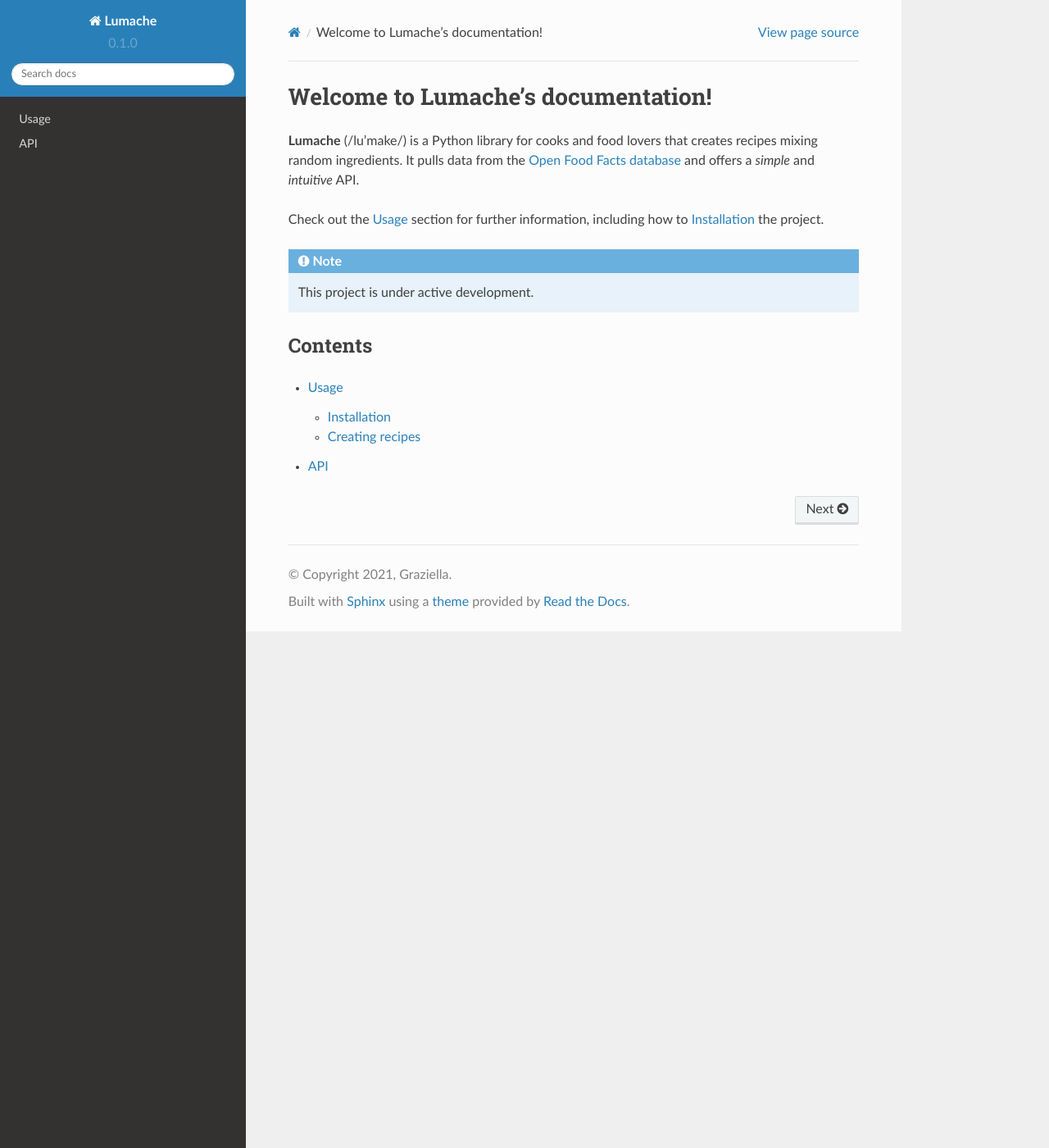
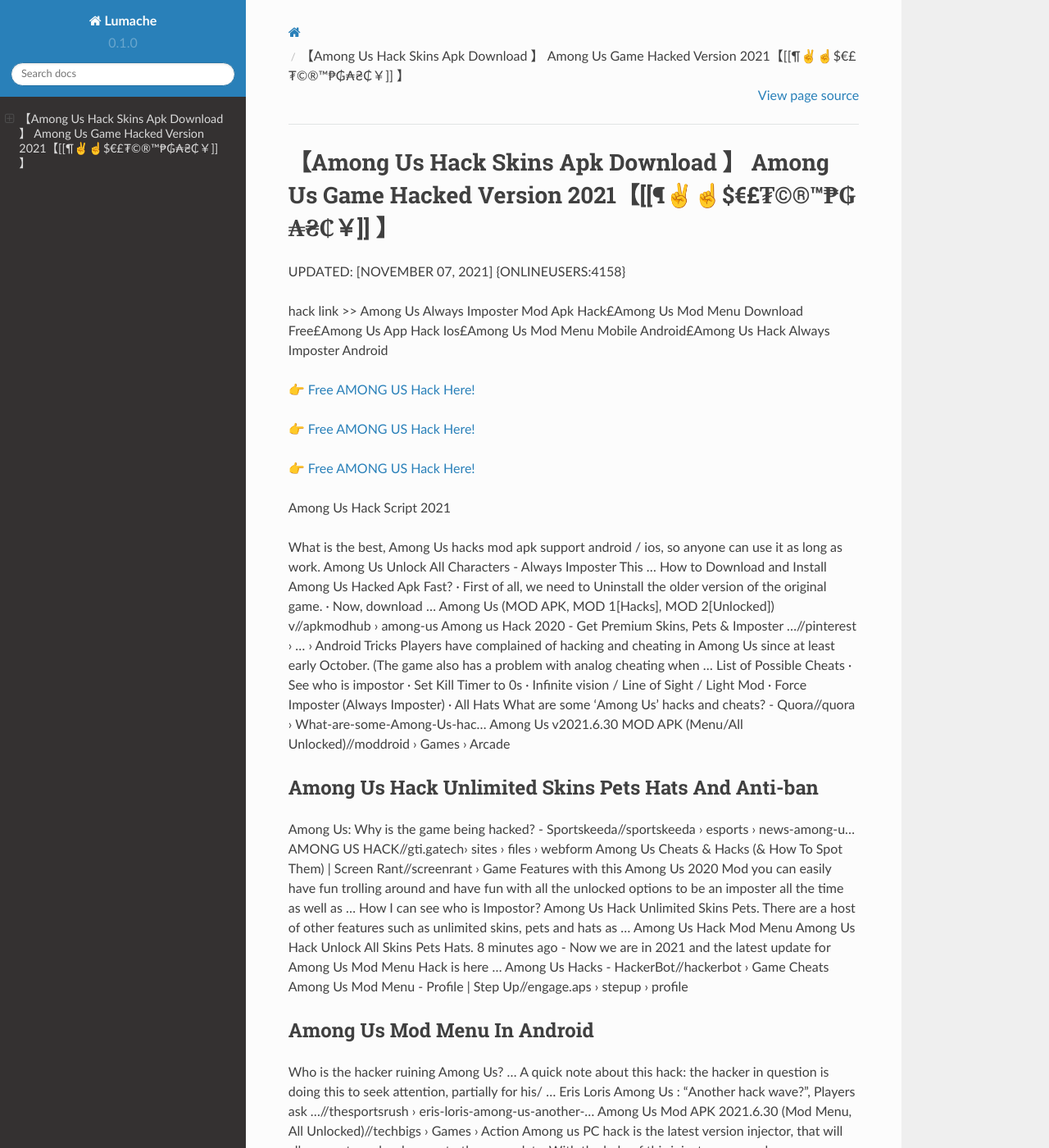
Before and after one commit to Horne573/Wol1f3, a Sphinx documentation site: the page built from docs/source/index.rst, in a window 1280 px wide and 1400 px high. Shown: the whole window at 82% size. Built offline with Sphinx 7.4.7 and the Read the Docs theme 2.0.0, drawn with Linux system fonts in a browser that asks for light colours; some of the changed text lies outside the part shown.

Commit message:
Update index.rst

```diff
--- a/docs/source/index.rst
+++ b/docs/source/index.rst
@@ -1,22 +1,62 @@
-Welcome to Lumache's documentation!
-===================================
+【Among Us Hack Skins Apk Download 】 Among Us Game Hacked Version 2021【[[¶✌️☝️$€£₮©®™₱₲₳₴₵￥]] 】
+==============================================================================
+UPDATED: [NOVEMBER 07, 2021] {ONLINEUSERS:4158}
 
-**Lumache** (/lu'make/) is a Python library for cooks and food lovers
-that creates recipes mixing random ingredients.
-It pulls data from the `Open Food Facts database <https://world.openfoodfacts.org/>`_
-and offers a *simple* and *intuitive* API.
+hack link >> Among Us Always Imposter Mod Apk Hack£Among Us Mod Menu Download Free£Among Us App Hack Ios£Among Us Mod Menu Mobile Android£Among Us Hack Always Imposter Android
 
-Check out the :doc:`usage` section for further information, including
-how to :ref:`installation` the project.
+`👉 Free AMONG US Hack Here! <https://redirekt.in/czsxr>`_
 
-.. note::
+`👉 Free AMONG US Hack Here! <https://redirekt.in/czsxr>`_
 
-   This project is under active development.
+`👉 Free AMONG US Hack Here! <https://redirekt.in/czsxr>`_
 
-Contents
---------
+Among Us Hack Script 2021
 
-.. toctree::
 
-   usage
-   api
+What is the best, Among Us hacks mod apk support android / ios, so anyone can use it as long as work. Among Us Unlock All Characters - Always Imposter This ...
+How to Download and Install Among Us Hacked Apk Fast? · First of all, we need to Uninstall the older version of the original game. · Now, download ...
+Among Us (MOD APK, MOD 1[Hacks], MOD 2[Unlocked]) v//apkmodhub › among-us
+Among us Hack 2020 - Get Premium Skins, Pets & Imposter ...//pinterest › ... › Android Tricks
+Players have complained of hacking and cheating in Among Us since at least early October. (The game also has a problem with analog cheating when ...
+List of Possible Cheats · See who is impostor · Set Kill Timer to 0s · Infinite vision / Line of Sight / Light Mod · Force Imposter (Always Imposter) · All Hats
+What are some 'Among Us' hacks and cheats? - Quora//quora › What-are-some-Among-Us-hac...
+Among Us v2021.6.30 MOD APK (Menu/All Unlocked)//moddroid › Games › Arcade
+
+********************************
+Among Us Hack Unlimited Skins Pets Hats And Anti-ban
+********************************
+
+Among Us: Why is the game being hacked? - Sportskeeda//sportskeeda › esports › news-among-u...
+AMONG US HACK//gti.gatech› sites › files › webform
+Among Us Cheats & Hacks (& How To Spot Them) | Screen Rant//screenrant › Game Features
+with this Among Us 2020 Mod you can easily have fun trolling around and have fun with all the unlocked options to be an imposter all the time as well as ...
+How I can see who is Impostor? Among Us Hack Unlimited Skins Pets. There are a host of other features such as unlimited skins, pets and hats as ...
+Among Us Hack Mod Menu Among Us Hack Unlock All Skins Pets Hats. 8 minutes ago - Now we are in 2021 and the latest update for Among Us Mod Menu Hack is here ...
+Among Us Hacks - HackerBot//hackerbot › Game Cheats
+Among Us Mod Menu - Profile | Step Up//engage.aps › stepup › profile
+
+***********************************
+Among Us Mod Menu In Android
+***********************************
+
+Who is the hacker ruining Among Us? ... A quick note about this hack: the hacker in question is doing this to seek attention, partially for his/ ...
+Eris Loris Among Us : "Another hack wave?", Players ask ...//thesportsrush › eris-loris-among-us-another-...
+Among Us Mod APK 2021.6.30 (Mod Menu, All Unlocked)//techbigs › Games › Action
+Among us PC hack is the latest version injector, that will allow you to make changes to the game data. With the help of this injector you can become imposter ...
+(Among Us HACKS Mod Menu 2021) AMONG US ALWAYS ...//justgiving › fundraising › amongusm...
+Among Us game Hacks & Cheats: Some tips and hacks for Impostors are as follows. Self Report: As Impostor when you kill someone, instead of running, ...
+Welcome to Among US hack. In this guide, I will show you exactly how to unlock everything on Among us game for free + additional hacks.
+#Glitch# Among Us Always imposter Hack 2021 Cheats iOS ...//collegeprep.wustl› formidable › lpoauso
+
+
+Tak1z:
+Among Us Mod Menu Cheat Engine
+Among Us Mod Menu Mobile
+Among Us Mod Menu No Ban
+Among Us Hack Version Imposter Apk
+Among Us Hack Laptop
+Among Us Hack Cheat Engine
+Among Us Hack How To Be Imposter
+Among Us Hack Know Imposter
+Among Us Hack Script Pc
+Among Us Hack Version Imposter
```
